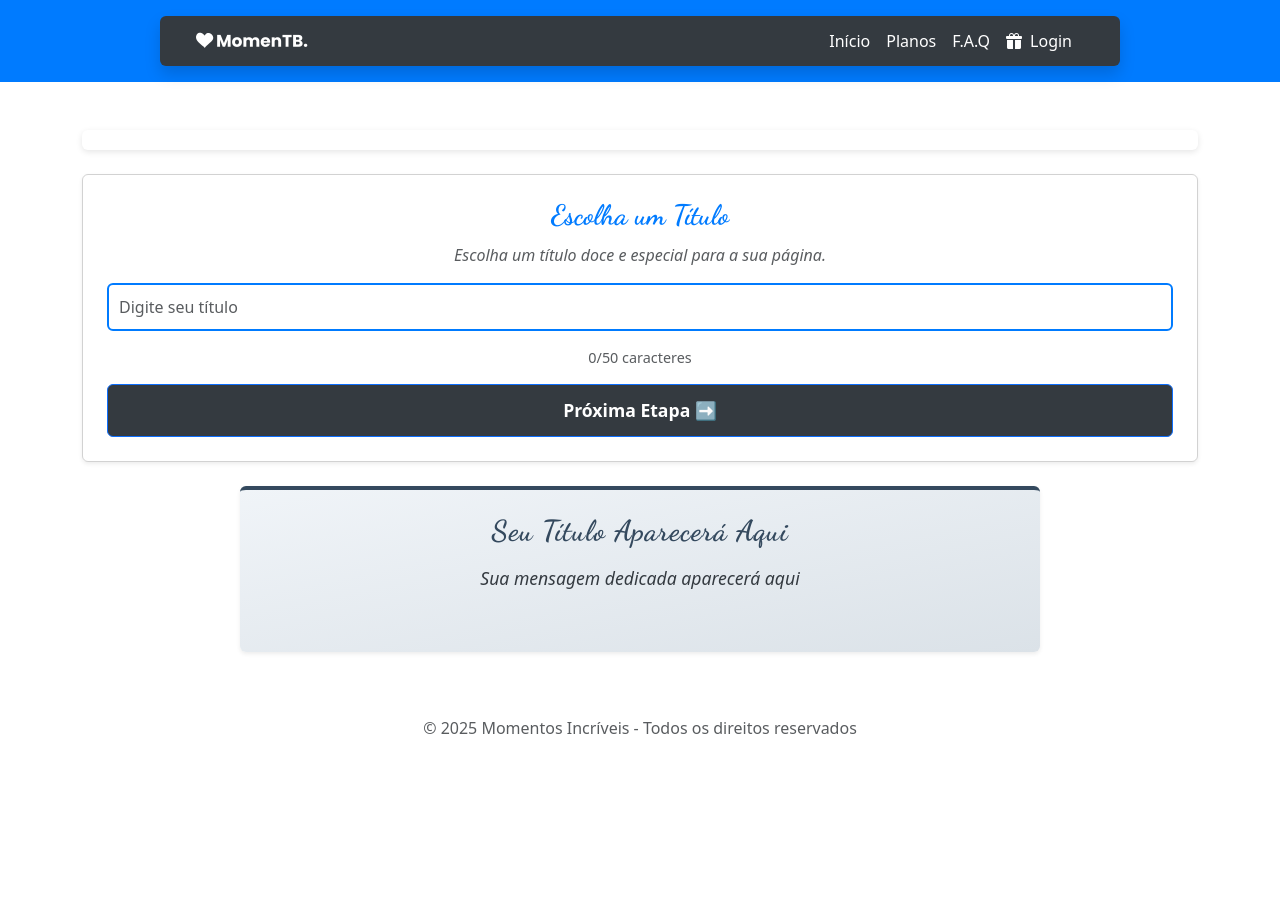
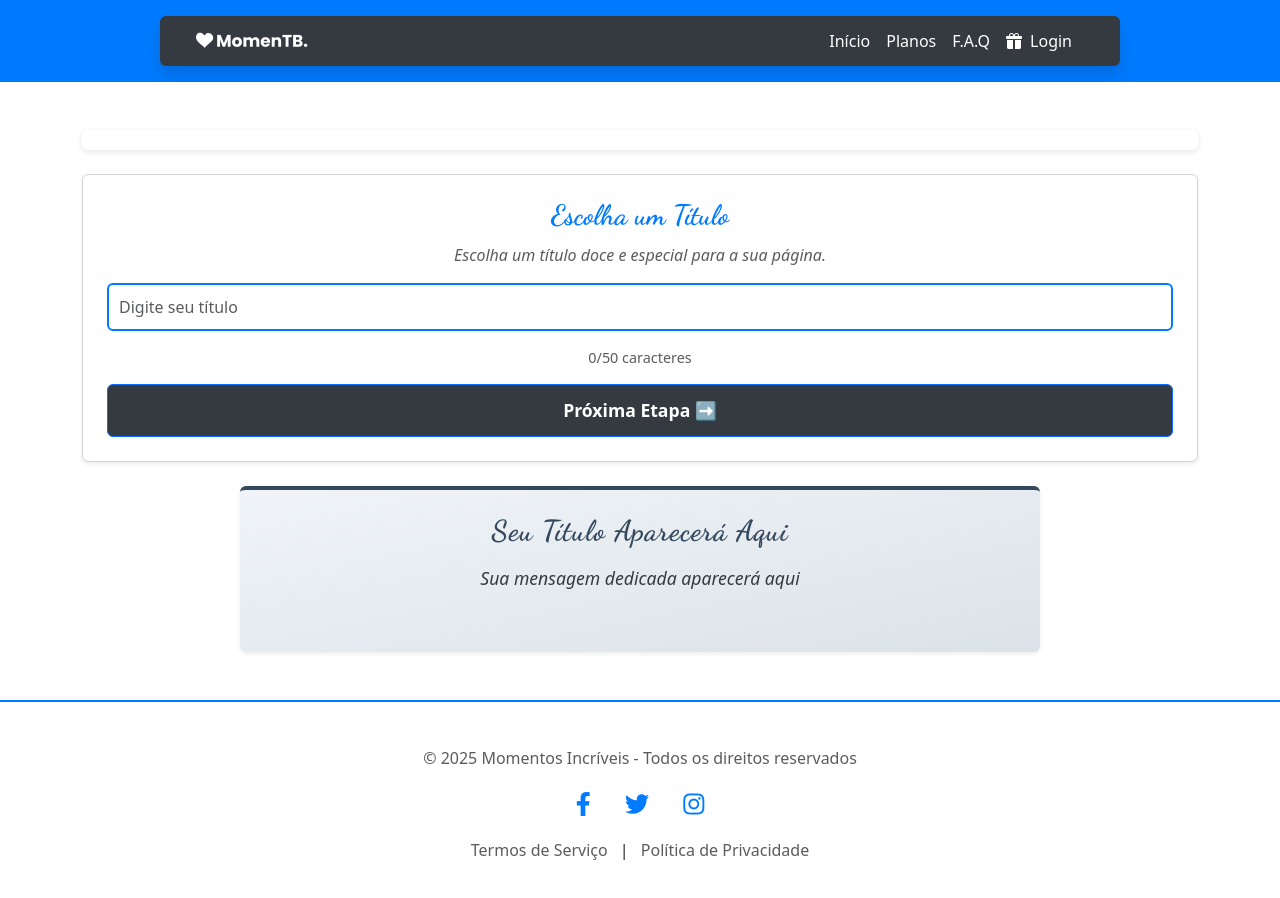
Before and after one commit to brunosilvamariano/momens, a plain HTML site: page index.html in a window 1280 px wide. Before the commit the page ends 800 px from the top, so only its background shows below. Drawn offline with nearby package versions, Linux system fonts and the light colour scheme.

Commit message:
refaturando seção do footer

```diff
--- a/assets/css/styles.css
+++ b/assets/css/styles.css
@@ -1332,3 +1332,52 @@ section.card {
         max-height: 100px;
     }
 }
+
+/* ==========================================
+    Estilos para o Rodapé
+========================================== */
+footer {
+    background-color: var(--cor-fundo-claro);
+    color: var(--cor-texto);
+    border-top: 2px solid var(--cor-primaria);
+}
+
+/* Links de Redes Sociais */
+.social-icons a {
+    color: var(--cor-primaria);
+    font-size: 1.5rem;
+    margin: 0 15px;
+    transition: color 0.3s ease;
+}
+
+.social-icons a:hover {
+    color: var(--cor-secundaria);
+}
+
+/* Links de Navegação do Rodapé */
+.footer-links a {
+    color: var(--cor-texto);
+    text-decoration: none;
+    transition: color 0.3s ease;
+}
+
+.footer-links a:hover {
+    color: var(--cor-primaria);
+}
+
+/* Estilo de Padding e Separação do Conteúdo */
+footer .container {
+    padding: 20px;
+}
+
+/* Responsividade */
+@media (max-width: 768px) {
+    .social-icons {
+        margin-bottom: 20px;
+    }
+
+    .footer-links {
+        margin-top: 15px;
+        font-size: 0.9rem;
+    }
+}
--- a/index.html
+++ b/index.html
@@ -46,6 +46,8 @@
 
     <!-- Bootstrap Icons para adicionar ícones prontos -->
     <link href="https://cdn.jsdelivr.net/npm/bootstrap-icons/font/bootstrap-icons.css" rel="stylesheet">
+    <link rel="stylesheet" href="https://cdnjs.cloudflare.com/ajax/libs/font-awesome/5.15.4/css/all.min.css">
+
 
     <!-- Link para os arquivos CSS próprios do projeto -->
     <link rel="stylesheet" href="assets/css/styles.css">
@@ -208,9 +210,26 @@
 
     </main>
 
-    <footer class="text-center py-3">
-        <p class="text-muted">© 2025 Momentos Incríveis - Todos os direitos reservados</p>
+    <footer class="text-center py-4">
+        <div class="container">
+            <!-- Informações do Copyright -->
+            <p class="text-muted mb-3">© 2025 Momentos Incríveis - Todos os direitos reservados</p>
+
+            <!-- Links de Redes Sociais -->
+            <div class="social-icons mb-3">
+                <a href="https://www.facebook.com" target="_blank" class="social-icon"><i class="fab fa-facebook-f"></i></a>
+                <a href="https://www.twitter.com" target="_blank" class="social-icon"><i class="fab fa-twitter"></i></a>
+                <a href="https://www.instagram.com" target="_blank" class="social-icon"><i class="fab fa-instagram"></i></a>
+            </div>
+
+            <!-- Links de Navegação -->
+            <div class="footer-links">
+                <a href="/termos-de-servico" class="text-muted mx-2">Termos de Serviço</a> |
+                <a href="/politica-de-privacidade" class="text-muted mx-2">Política de Privacidade</a>
+            </div>
+        </div>
     </footer>
+
 
     <!-- Scripts -->
     <script src="https://cdn.jsdelivr.net/npm/bootstrap@5.3.0-alpha1/dist/js/bootstrap.bundle.min.js"></script>
```
